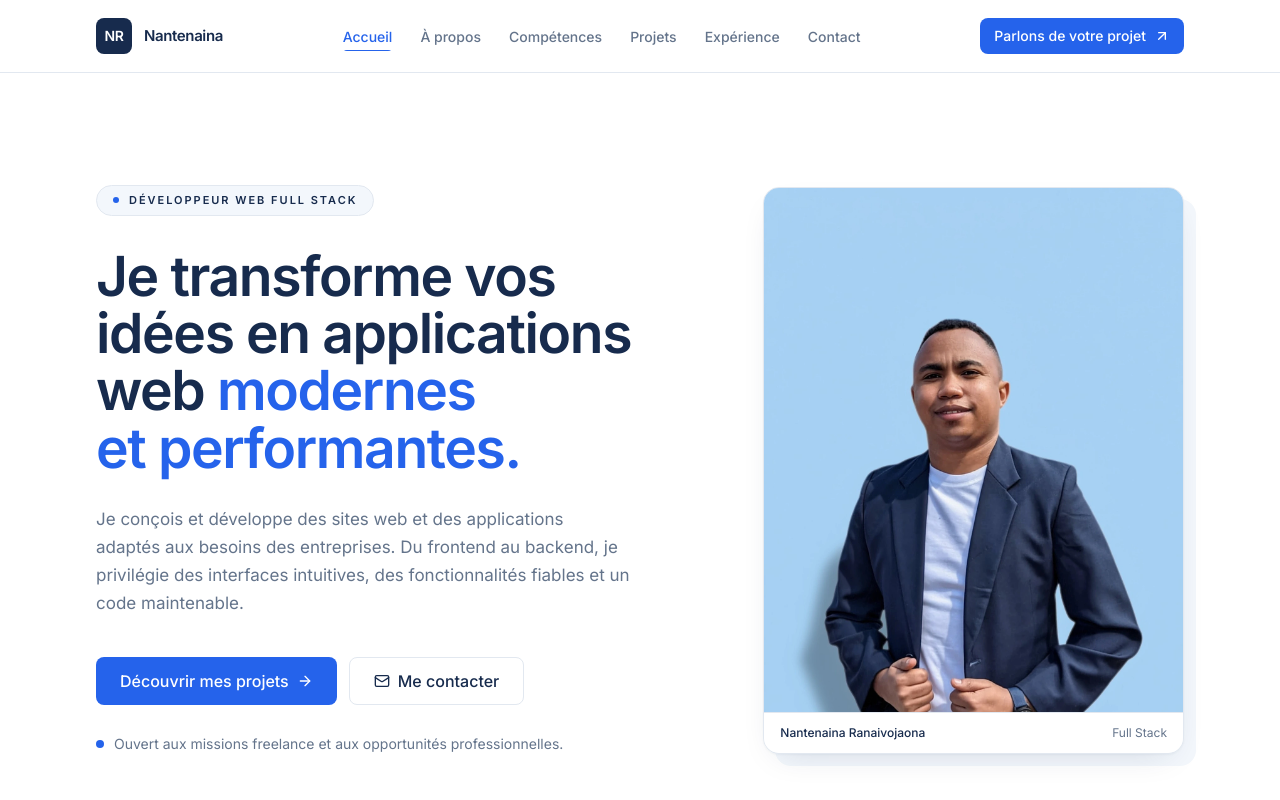
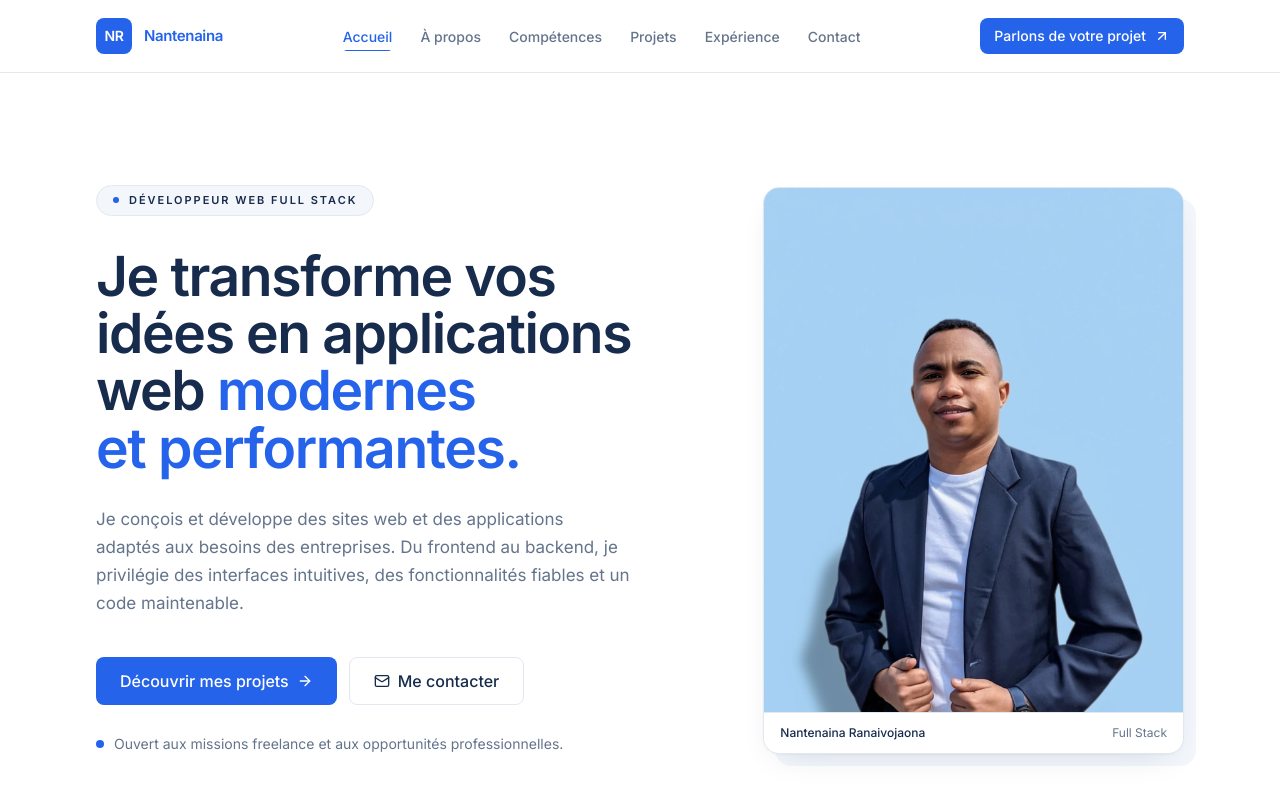
Before and after one commit to falinantenaina/nantenaina, a Next.js app: page / in a window 1280 px wide. Shown: the top 800 px of the page. Built offline with nearby package versions, Linux system fonts and the light colour scheme.

Commit message:
style(site-header): mettre à jour les couleurs de fond et de texte

```diff
--- a/components/site-header.tsx
+++ b/components/site-header.tsx
@@ -74,11 +74,11 @@ export function SiteHeader() {
             >
               <span
                 aria-hidden="true"
-                className="grid h-9 w-9 shrink-0 place-items-center rounded-lg bg-navy text-sm font-semibold tracking-tight text-white transition-colors duration-200 group-hover:bg-accent"
+                className="grid h-9 w-9 shrink-0 place-items-center rounded-lg bg-accent text-sm font-semibold tracking-tight text-white transition-colors duration-200 group-hover:bg-accent"
               >
                 {site.initials}
               </span>
-              <span className="text-[15px] font-semibold tracking-tight text-navy">
+              <span className="text-[15px] font-semibold tracking-tight text-accent">
                 {site.firstName}
               </span>
             </a>
```
